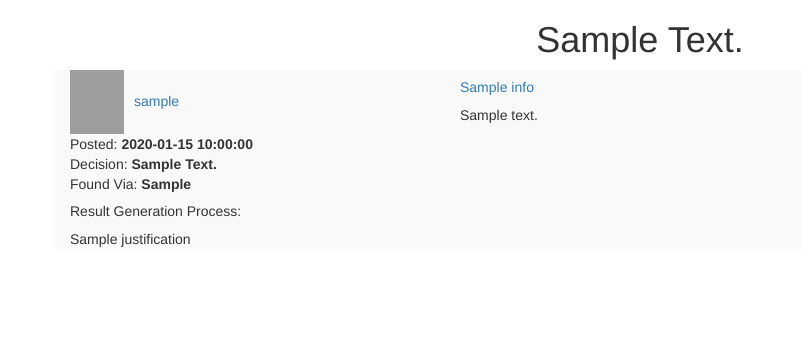
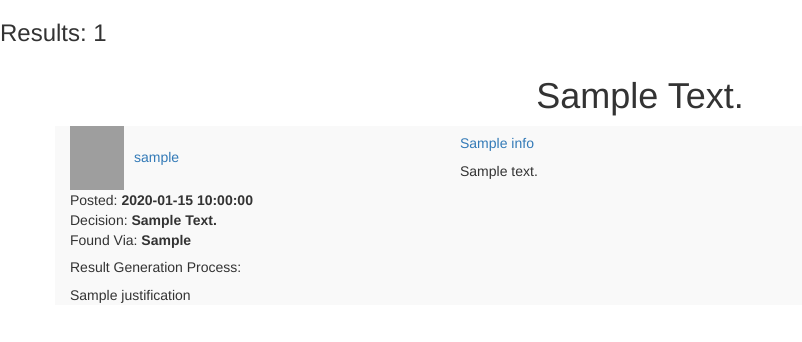
Before and after one commit to theriley106/IvyBound, a Flask app: template templates/results.html in a window 1280 px wide. Shown: the top 342 px of the page, without its empty margins (0-802 px from the left). Run offline with Flask 2, Linux system fonts and the light colour scheme; the template is opened without the code that fills it: most values are stand-ins (such as "Sample title", 1, 10 or a date in 2020); data that the repository does not hold is empty; parts of the project's set-up code (start-up, migrations or seed data) failed here and were passed over; some libraries are stand-ins or nearby versions; grey boxes are pictures that could not be loaded.

Commit message:
Updated templates to show result count

```diff
--- a/templates/results.html
+++ b/templates/results.html
@@ -23,6 +23,7 @@
   <script src="https://maxcdn.bootstrapcdn.com/bootstrap/3.3.7/js/bootstrap.min.js"></script>
 </head>
 <body>
+<h3>Results: {{resultCount}}</h3>
 
 <div class="container bg-3">
 
```
